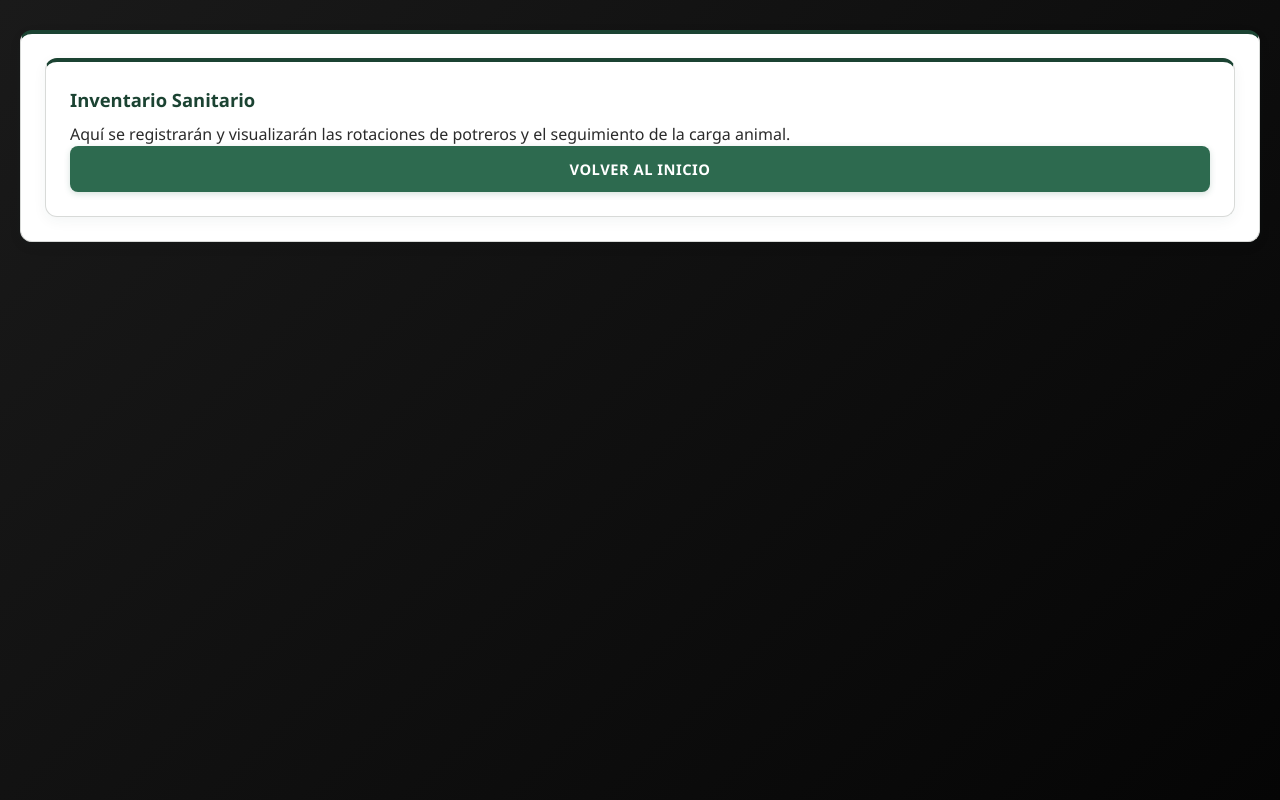
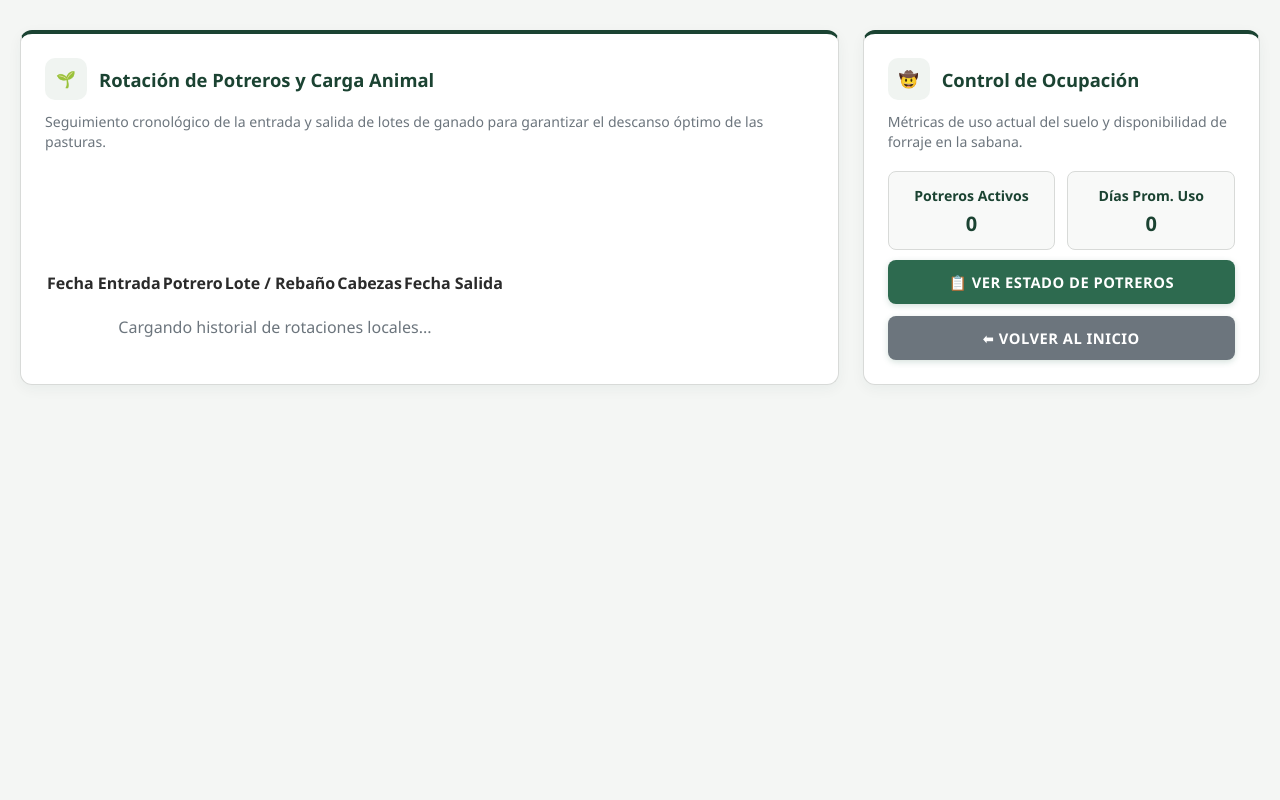
Before and after one commit to jmencias19-dotcom/manejoganadero, a website: page public/inventario-sanitario.html in a window 1280 px wide. Drawn offline with Linux system fonts and the light colour scheme.

Commit message:
Update inventario-sanitario.html

```diff
--- a/public/inventario-sanitario.html
+++ b/public/inventario-sanitario.html
@@ -4,10 +4,8 @@
     <meta charset="UTF-8">
     <meta name="viewport" content="width=device-width, initial-scale=1.0">
     <title>Historial de Pastoreo - Hato Laguna Brava</title>
-    <link rel="stylesheet" href="variables.css?v=1.1">
-    <link rel="stylesheet" href="styles.css">
-    <link rel="stylesheet" href="dashboard.css">
-    <link rel="stylesheet" href="/potreros.css?v=3.0">
+    <!-- Eliminados estilos secundarios en conflicto; centralizado en tus Estilos Maestros -->
+    <link rel="stylesheet" href="./potreros.css?v=3.0">
     <link rel="manifest" href="manifest.json">
 </head>
 <body>
@@ -16,18 +14,75 @@
     <div id="app-header"></div>
 
     <main class="main-container">
-        <section class="section-box">
-            <article class="card">
-                <h2>Inventario Sanitario</h2>
-                <p>Aquí se registrarán y visualizarán las rotaciones de potreros y el seguimiento de la carga animal.</p>
-                <a href="index.html" class="card-action">Volver al Inicio</a>
-            </article>
-        </section>
+        <!-- Rejilla maestra que fuerza la estandarización tridimensional -->
+        <div class="menu-grid">
+
+            <!-- COLUMNA 1 Y 2: Tabla de Rotación de Potreros (Mayor espacio para lectura técnica) -->
+            <section class="section-box" style="grid-column: span 2; height: auto;">
+                <div class="card-header">
+                    <div class="card-icon">🌱</div>
+                    <h2 class="card-title">Rotación de Potreros y Carga Animal</h2>
+                </div>
+                <p class="card-description">Seguimiento cronológico de la entrada y salida de lotes de ganado para garantizar el descanso óptimo de las pasturas.</p>
+
+                <!-- Tabla adaptativa integrada con tus estilos de datos -->
+                <div class="table-responsive">
+                    <table class="data-table">
+                        <thead>
+                            <tr>
+                                <th>Fecha Entrada</th>
+                                <th>Potrero</th>
+                                <th>Lote / Rebaño</th>
+                                <th>Cabezas</th>
+                                <th>Fecha Salida</th>
+                            </tr>
+                        </thead>
+                        <tbody id="tabla-pastoreo-body">
+                            <!-- Los datos se cargarán dinámicamente desde pastoreo.js -->
+                            <tr>
+                                <td colspan="5" style="text-align: center; color: var(--text-muted); padding: 20px;">
+                                    Cargando historial de rotaciones locales...
+                                </td>
+                            </tr>
+                        </tbody>
+                    </table>
+                </div>
+            </section>
+
+            <!-- COLUMNA 3: Resumen y Acciones Operativas -->
+            <section class="section-box" style="height: auto;">
+                <div class="card-header">
+                    <div class="card-icon">🤠</div>
+                    <h2 class="card-title">Control de Ocupación</h2>
+                </div>
+                <p class="card-description">Métricas de uso actual del suelo y disponibilidad de forraje en la sabana.</p>
+
+                <!-- Indicadores rápidos integrados -->
+                <div class="kpi-container">
+                    <div class="kpi-card">
+                        <label>Potreros Activos</label>
+                        <div class="kpi-value" id="kpi-potreros-ocupados">0</div>
+                    </div>
+                    <div class="kpi-card">
+                        <label>Días Prom. Uso</label>
+                        <div class="kpi-value" id="kpi-dias-pastoreo">0</div>
+                    </div>
+                </div>
+
+                <!-- Botonera unificada con la clase .card-action de tus estilos maestros -->
+                <div style="display: flex; flex-direction: column; gap: 12px; margin-top: auto; width: 100%;">
+                    <a href="./potreros.html" class="card-action" style="text-decoration: none;">📋 Ver Estado de Potreros</a>
+                    <a href="./index.html" class="card-action" style="background-color: var(--text-muted); text-decoration: none;">⬅ Volver al Inicio</a>
+                </div>
+            </section>
+
+        </div>
     </main>
 
     <!-- Scripts del Sistema y Módulos -->
-    <script src="/js/header.js"></script>
-    <script src="/js/syncManager.js"></script>
-    <script src="inventario-sanitario.js"></script>
+    <script src="./js/header.js"></script>
+    <script src="./js/syncManager.js"></script>
+    <!-- Corregido: Apunta al script correspondiente de pastoreo -->
+    <script src="./pastoreo.js"></script>
 </body>
 </html>
```
